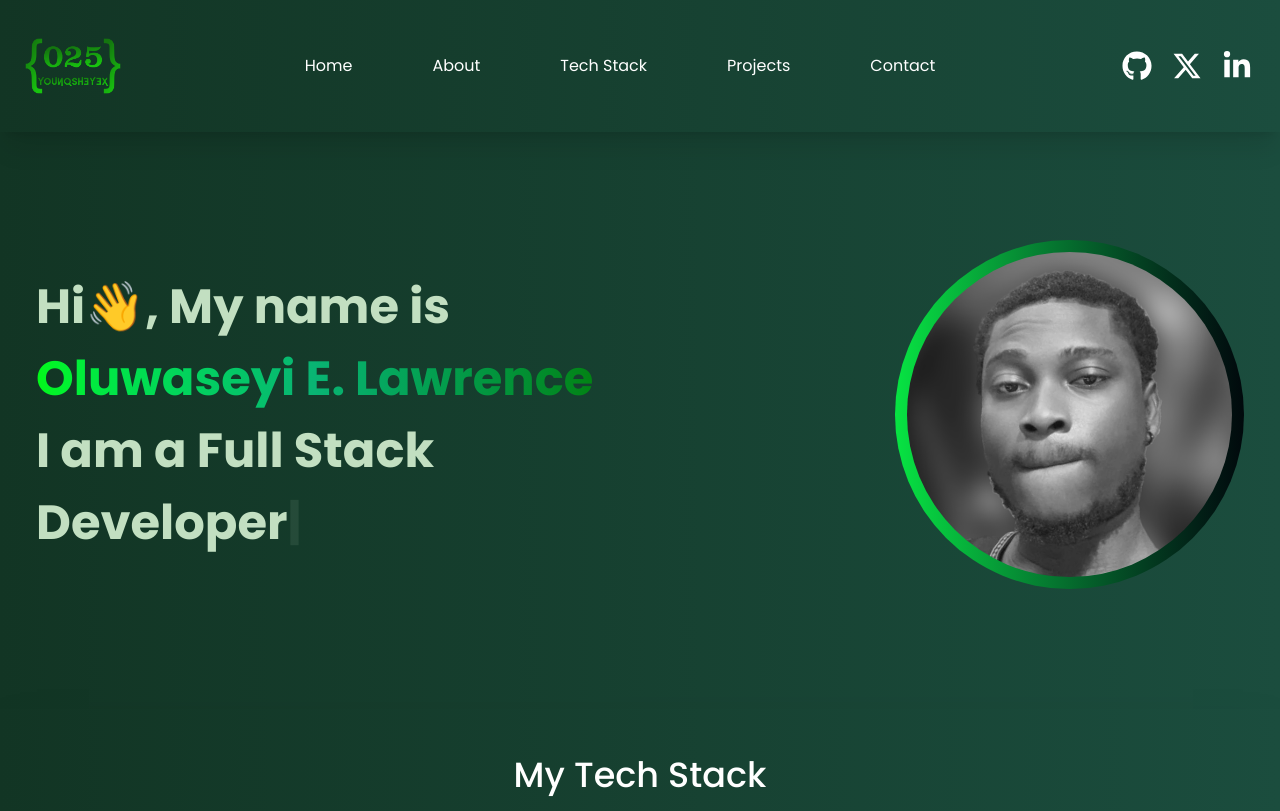
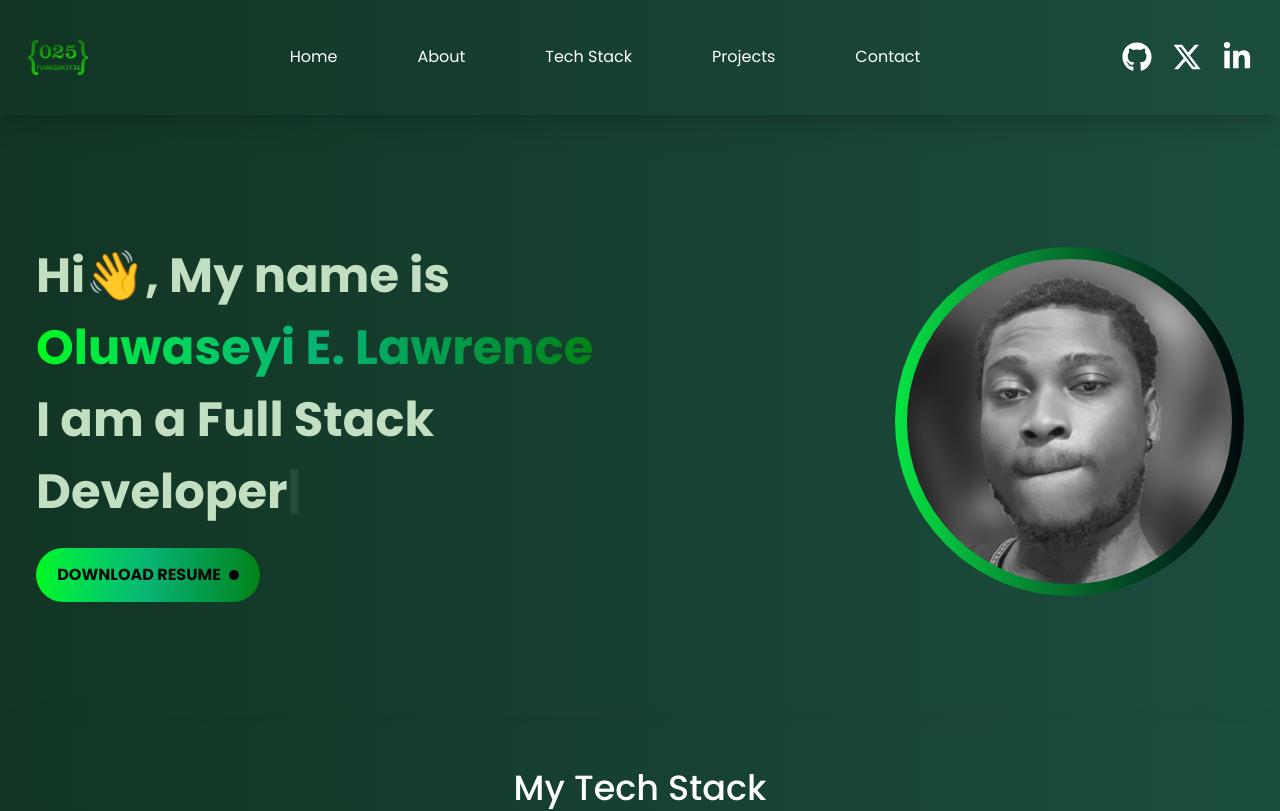
Before and after one commit to YounQsheyex/My-Portfolio, a React (Vite) app: page / in a window 1280 px wide. Shown: the top 811 px of the page. Built offline with nearby package versions, Linux system fonts and the light colour scheme.

Commit message:
updating

```diff
--- a/src/components/Hero.jsx
+++ b/src/components/Hero.jsx
@@ -2,6 +2,7 @@ import React from "react";
 import { motion } from "framer-motion";
 import { ReactTyped } from "react-typed";
 import avatar from "../assets/avatar.png";
+import { RiDownload2Line } from "react-icons/ri";
 
 const Hero = () => {
   return (
@@ -36,6 +37,25 @@ const Hero = () => {
                 loop
               />
             </h4>
+            <div className="mt-5 bg-gradient-to-r from-[#02f817] via-[#09b473] to-[#028313] w-[212px] h-[48px] lg:w-[224px] lg:h-[54px] rounded-full p-2 flex justify-center items-center ">
+              <a
+                href="https://drive.google.com/file/d/1Xvizd8sMbaRDr0ewe1SsrQSpkVwRA3fu/view?usp=sharing"
+                target="blank"
+              >
+                <button className="flex items-center gap-2 hover:gap-0 hover:justify-between cursor-pointer group transition-all duration-300">
+                  <p className=" gap-[12px] font-[700] text-[14px] lg:text-[16px] text-[#0A0A0A]">
+                    DOWNLOAD RESUME
+                  </p>
+                  <span className="w-[10px] h-[10px] bg-black rounded-full flex justify-center items-center group-hover:w-[40px] group-hover:h-[40px]">
+                    <RiDownload2Line
+                      size={20}
+                      color="#ffffff"
+                      className="opacity-0 translate-y-2 group-hover:opacity-100 group-hover:translate-y-0 transition-all duration-300"
+                    />
+                  </span>
+                </button>
+              </a>
+            </div>
           </motion.div>
 
           {/* Avatar */}
--- a/src/components/layout/Footer.jsx
+++ b/src/components/layout/Footer.jsx
@@ -32,7 +32,7 @@ const Footer = () => {
                 <img
                   src={yq}
                   alt="YounQsheyex"
-                  className="w-[90px] object-cover"
+                  className="w-[60px] object-cover"
                 />
               </Link>
             </motion.div>
--- a/src/components/layout/NavBar.jsx
+++ b/src/components/layout/NavBar.jsx
@@ -31,7 +31,7 @@ const NavBar = () => {
                 <img
                   src={yq}
                   alt="YounQsheyex"
-                  className="w-[90px] object-cover"
+                  className="w-[60px] object-cover"
                 />
               </Link>
             </motion.div>
```
